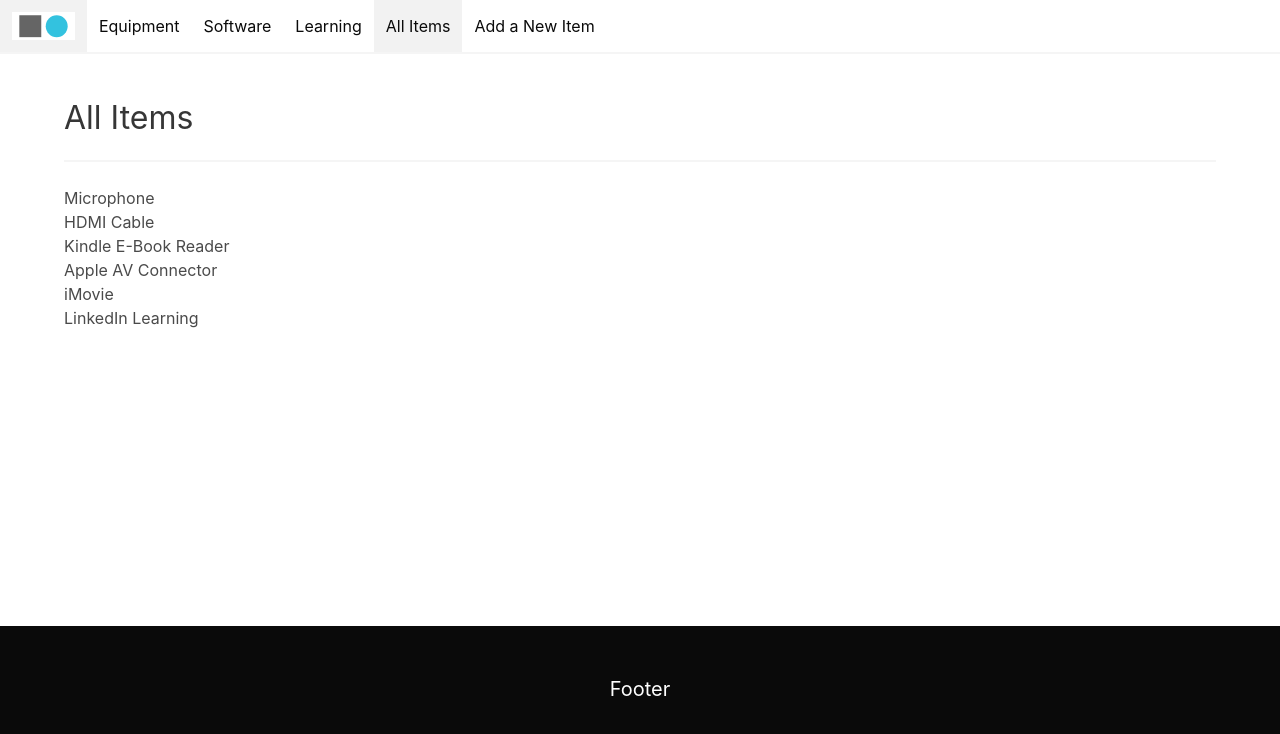
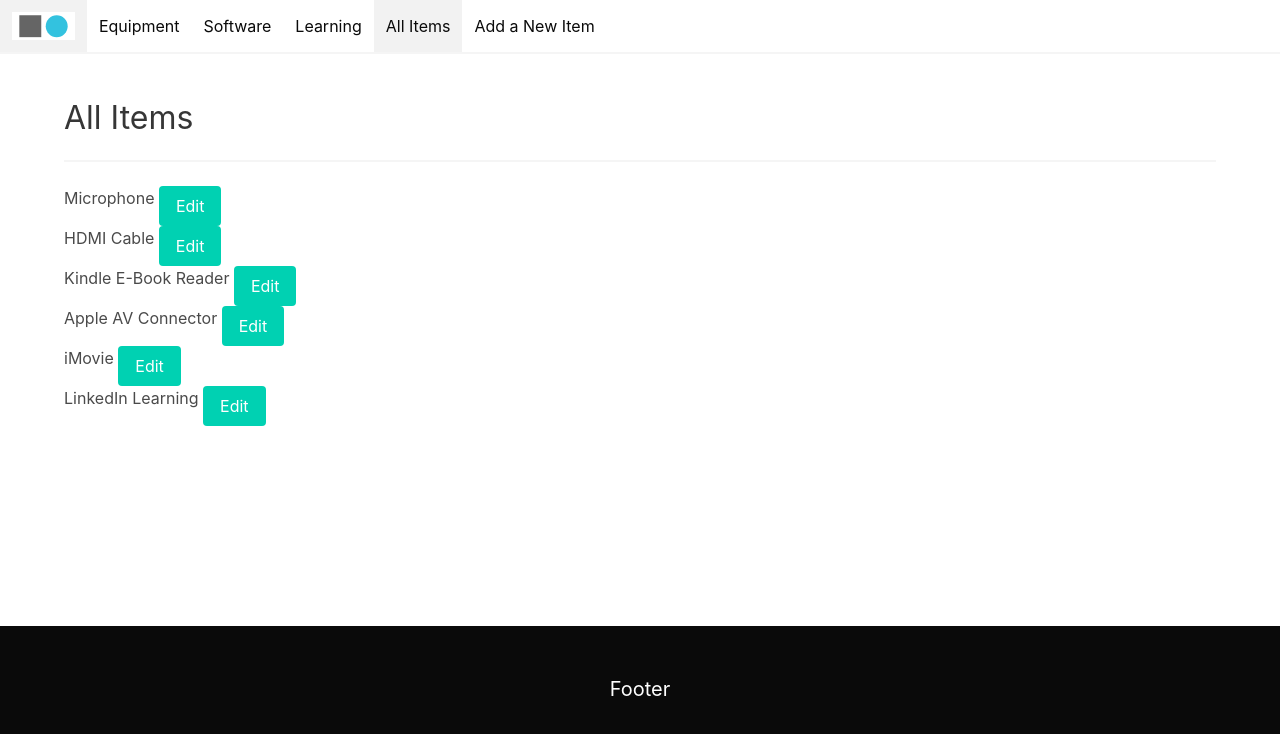
Before and after one commit to robert-laws/practice-oct-2020-mern-app, a React (Create React App) app: page /items in a window 1280 px wide. Shown: the top 734 px of the page. Built offline with nearby package versions, Linux system fonts and the light colour scheme.

Commit message:
configure button for links

```diff
--- a/src/components/Button.js
+++ b/src/components/Button.js
@@ -1,6 +1,13 @@
 import React from 'react';
+import { Link } from 'react-router-dom';
 
-export const Button = ({ children, color, disabled, type = 'button' }) => {
+export const Button = ({
+  children,
+  color = 'primary',
+  disabled = false,
+  type = 'button',
+  linkTo = '',
+}) => {
   const buttonColor = (color) => {
     switch (color) {
       case 'primary':
@@ -23,7 +30,8 @@ export const Button = ({ children, color, disabled, type = 'button' }) => {
     }
   };
 
-  return (
+  const buttonElement =
+    linkTo === '' ? (
       <button
         type={type}
         className={`button ${buttonColor(color)}`}
@@ -31,5 +39,17 @@ export const Button = ({ children, color, disabled, type = 'button' }) => {
       >
         {children}
       </button>
+    ) : (
+      <Link to={linkTo}>
+        <button
+          type={type}
+          className={`button ${buttonColor(color)}`}
+          disabled={disabled}
+        >
+          {children}
+        </button>
+      </Link>
     );
+
+  return buttonElement;
 };
--- a/src/pages/AllItems.js
+++ b/src/pages/AllItems.js
@@ -1,5 +1,5 @@
 import React, { useContext } from 'react';
-import { HeadingText } from '../components';
+import { HeadingText, Button } from '../components';
 import TechnologyContext from '../context/technology/technologyContext';
 
 export const AllItems = () => {
@@ -15,7 +15,11 @@ export const AllItems = () => {
       <HeadingText text='All Items' />
       <hr />
       {technologyData &&
-        technologyData.map((item) => <div key={item.title}>{item.title}</div>)}
+        technologyData.map((item) => (
+          <div key={item.id}>
+            {item.title} <Button linkTo={`/items/${item.id}`}>Edit</Button>
+          </div>
+        ))}
     </div>
   );
 };
```
Lines whose indentation alone changed are shown as unchanged.
